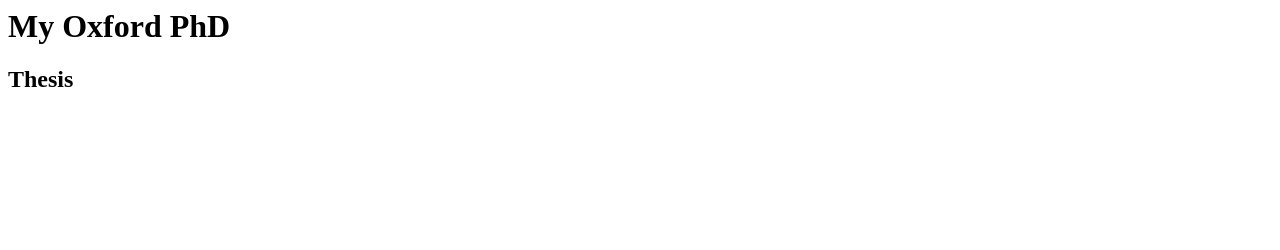
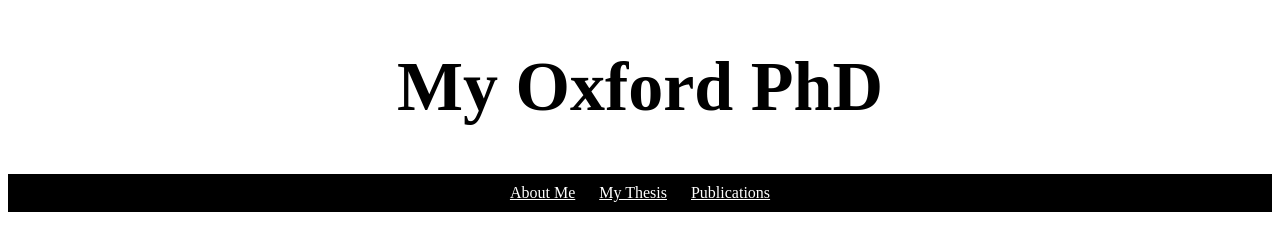
Before and after one commit to Tam-ski/first_site, a plain HTML site: page index.html in a window 1280 px wide. Drawn offline with Linux system fonts and the light colour scheme.

Commit message:
Made a small change.

```diff
--- a/index.html
+++ b/index.html
@@ -1,2 +1,38 @@
-<h1>My Oxford PhD</h1>
-<h2>Thesis</h2>
+<!DOCTYPE html>
+<head>
+<style>
+   	 header {
+        text-align: center;
+        color: black;
+    }
+    a {
+      color: white;
+    }
+    h1 {
+      font-size: 70px;
+    }
+    img {
+      margin: 40px 0px 0px 0px;
+      border: 7px solid white;
+      border-radius: 20px;
+    }
+    ul {
+      padding: 10px;
+      background: black;
+    }
+    li {
+      display: inline;
+      padding: 0px 10px 0px 10px;
+    }
+   </style>
+</head>
+<body>
+  <header>
+       <h1> My Oxford PhD </h1>
+    <ul>
+      <li><a href="#">About Me</a></li>
+      <li><a href="#">My Thesis</a></li>
+      <li><a href="#">Publications</a></li>
+    </ul>
+  </header>
+</body>
```
